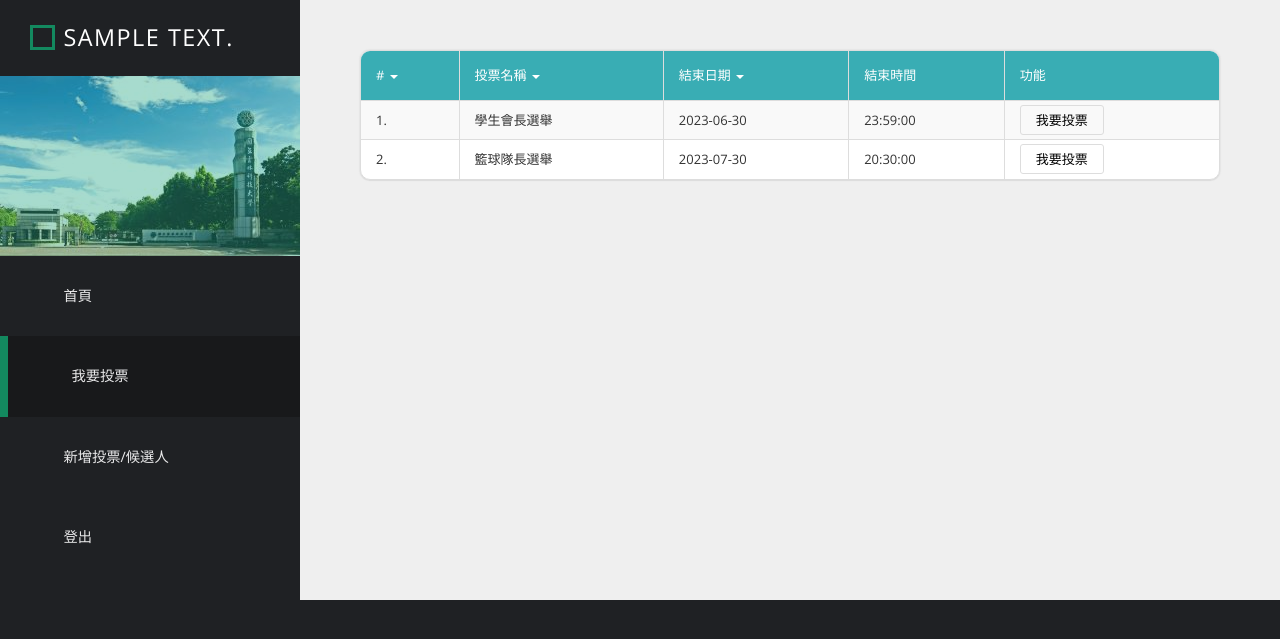
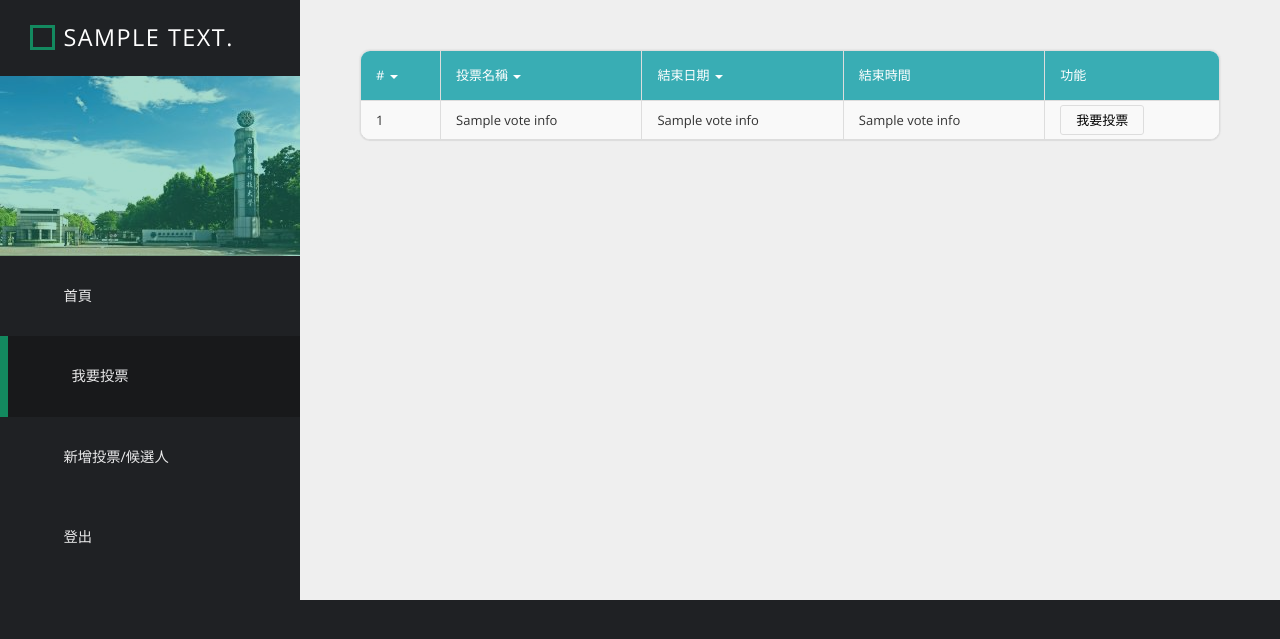
Before and after one commit to william11ya/block-chain, a Flask app: template FlaskSE_master_0605/templates/test_view/manage-users.html in a window 1280 px wide. Shown: the top 639 px of the page. Run offline with Flask 3, Linux system fonts and the light colour scheme; the template is opened without the code that fills it: most values are stand-ins (such as "Sample title", 1, 10 or a date in 2020); parts of the project's set-up code (start-up, migrations or seed data) failed here and were passed over; some libraries are stand-ins or nearby versions; some web fonts are replaced.

Commit message:
Update manage-users.html

```diff
--- a/FlaskSE_master_0605/templates/test_view/manage-users.html
+++ b/FlaskSE_master_0605/templates/test_view/manage-users.html
@@ -70,20 +70,16 @@
                   </tr>
                 </thead>
                 <tbody>
+                  {% for i in VoteInfo %}
                   <tr>
-                    <td>1.</td>
-                    <td>學生會長選舉</td>
-                    <td>2023-06-30</td>
-                    <td>23:59:00</td>
-                    <td><a href="{{ url_for('student_vote') }}" class="templatemo-edit-btn">我要投票</a></td>
+                    <td>{{ loop.index }}</td>
+                    <td>{{ i[1] }}</td>
+                    <td>{{ i[2] }}</td>
+                    <td>{{ i[3] }}</td>
+                    {% set str=loop.index0|string %}
+                    <td><a href="{{ url_for('student_vote',index=str) }}" class="templatemo-edit-btn">我要投票</a></td>
                   </tr>
-                  <tr>
-                    <td>2.</td>
-                    <td>籃球隊長選舉</td>
-                    <td>2023-07-30</td>
-                    <td>20:30:00</td>
-                    <td><a href="{{ url_for('student_vote') }}" class="templatemo-edit-btn">我要投票</a></td>
-                  </tr>
+                  {% endfor %}
                 </tbody>
               </table>
             </div>
```
